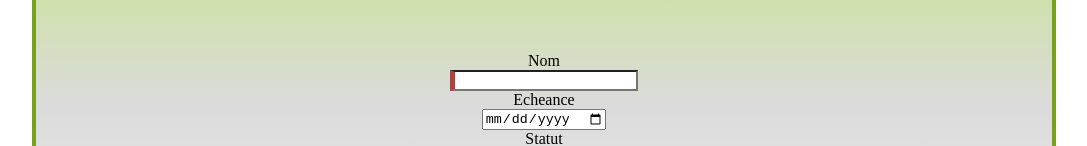
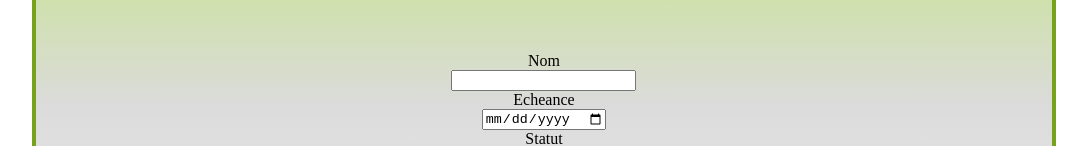
Before and after one commit to Saijitsu/try-angular, an Angular app: page / in a window 1280 px wide. Shown: the part 354-500 px from the top of the page, without its empty margins (96-1183 px from the left). Built offline with nearby package versions, Linux system fonts and the light colour scheme.

Commit message:
update scss form

```diff
--- a/src/app/create/create.component.html
+++ b/src/app/create/create.component.html
@@ -20,7 +20,8 @@
         <option value="Done">Fait</option>
       </select>
     </div>
-    <button [disabled]="form.invalid" class="button"><p>Encore apprendre tu dois?</p><img width="30px" src="../assets/yoda.jpg" alt="Yoda"></button>
+    <button [disabled]="form.invalid" class="button"><p>Encore apprendre tu dois?</p><img width="30px"
+      src="../assets/yoda.jpg" alt="Yoda"></button>
   </form>
 </div>
 <div>
--- a/src/app/create/create.component.scss
+++ b/src/app/create/create.component.scss
@@ -31,7 +31,7 @@ form{
   border-left: 5px solid #42A948; /* green */
 }
 
-.ng-invalid:not(form)  {
+.ng-invalid:not(form).ng-touched:not(form)   {
   border-left: 5px solid #a94442; /* red */
 }
 .ng-invalid.ng-touched  {
```
